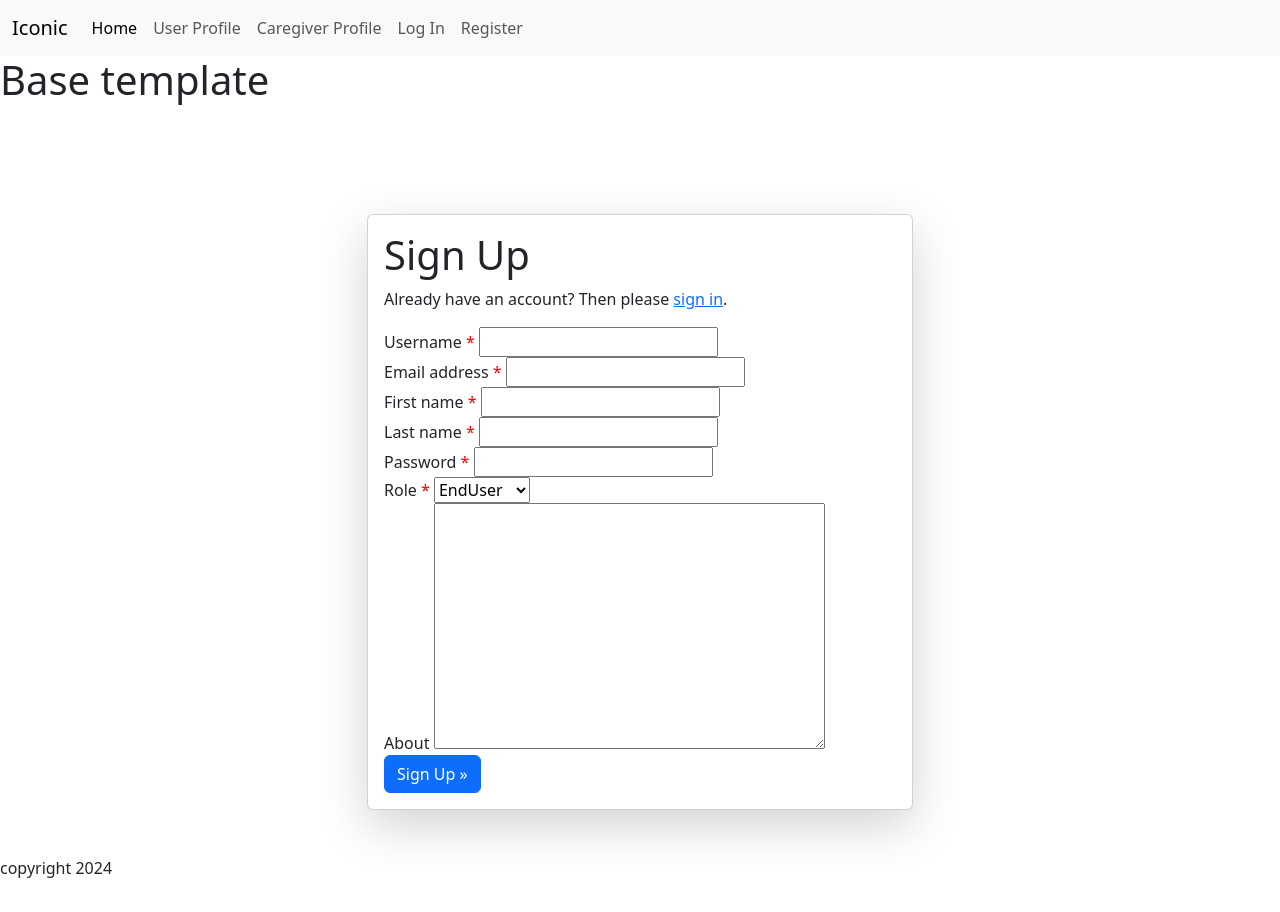
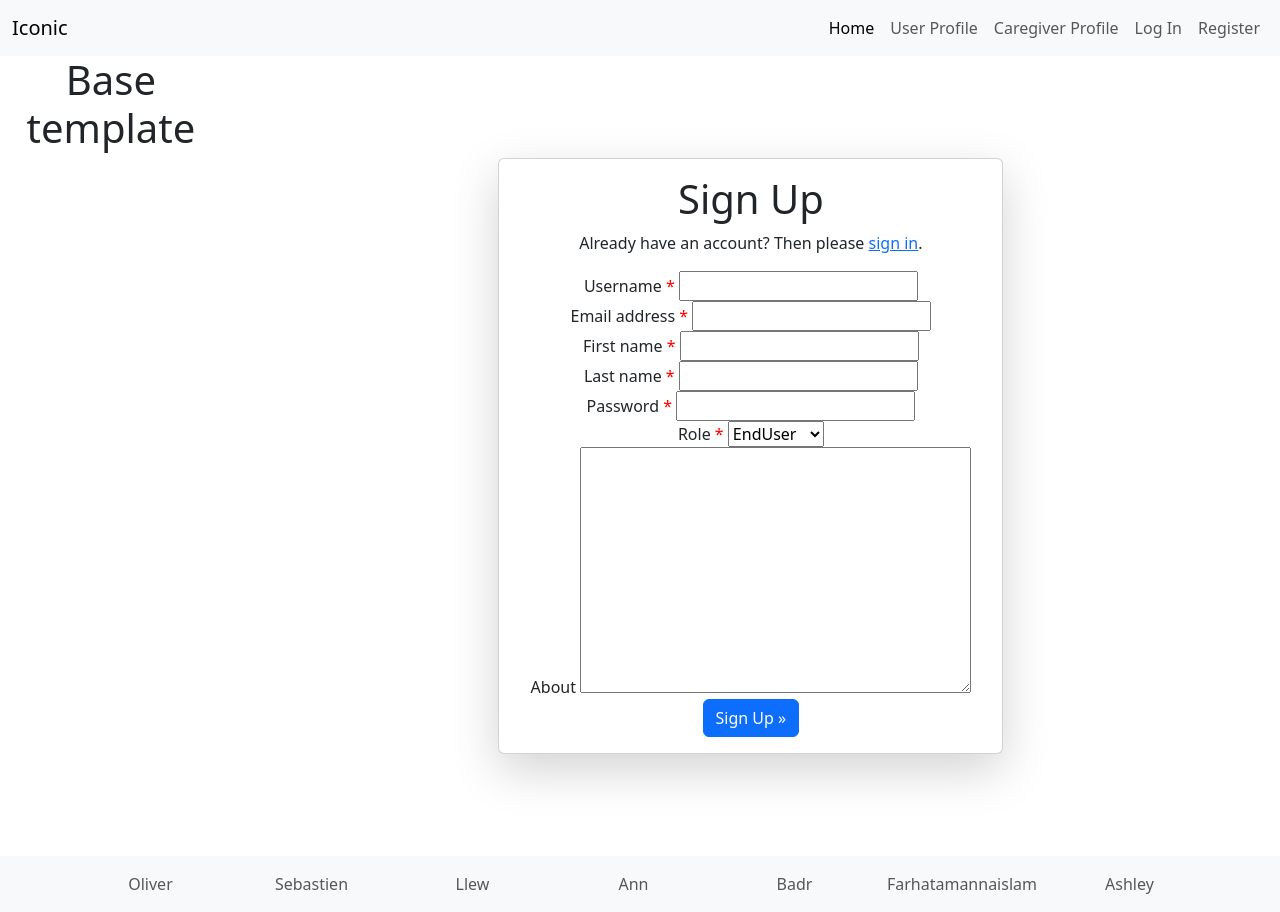
Before and after one commit to aslinedvinsson/Axisofaccesshack, a Django app: page /accounts/ in a window 1280 px wide. Run offline with Django 3.2, Linux system fonts and the light colour scheme.

Commit message:
added the footer with links

```diff
--- a/static/css/style.css
+++ b/static/css/style.css
@@ -7,4 +7,21 @@ html, body{
 
 main{
     height:100vh;
+    display:flex;
+    justify-content:center;
+    text-align: center;
+
 }
+
+footer {
+    Background-color: #F8F9FA;
+    padding:16px;
+
+}
+
+
+footer a{
+    text-decoration:none;
+    color: #575757;
+
+}
--- a/templates/base.html
+++ b/templates/base.html
@@ -23,7 +23,7 @@
           <span class="navbar-toggler-icon"></span>
         </button>
         <div class="collapse navbar-collapse" id="navbarNav">
-          <ul class="navbar-nav">
+          <ul class="navbar-nav ms-auto">
             <li class="nav-item">
               <a class="nav-link active" aria-current="page" href="{% url 'index' %}">Home</a>
             </li>
@@ -53,14 +53,38 @@
   <main>
     <h1>Base template</h1>
 
+
   {% block content %}
   {% endblock %}
   </main>
 
-  <footer>
-    <div class="copyright">
-      <p>copyright 2024</p>
+  <footer bg-body-tertiary>
+    <div class="container text-center ">
+      <div class="row">
+        <div class="col">
+          <a href="https://github.com/olliesharp5">Oliver</a>
+        </div>
+        <div class="col">
+          <a href="https://github.com/SebZG ">Sebastien</a>
+        </div>
+        <div class="col">
+          <a href="https://github.com/LlewBach">Llew</a>
+        </div>
+        <div class="col">
+          <a href="https://github.com/aslinedvinsson">Ann</a>
+        </div>
+
+        <div class="col">
+          <a href="https://github.com/BadrAlioui">Badr</a>
+        </div>
+        <div class="col">
+        <a href="https://github.com/farhatamannaislam">Farhatamannaislam</a>
+        </div>
+        <div class="col">
+        <a href="https://github.com/AshLaw96 ">Ashley</a>
+        </div>
     </div>
+
   </footer>
 
   <!-- Bootstrap script -->
```
